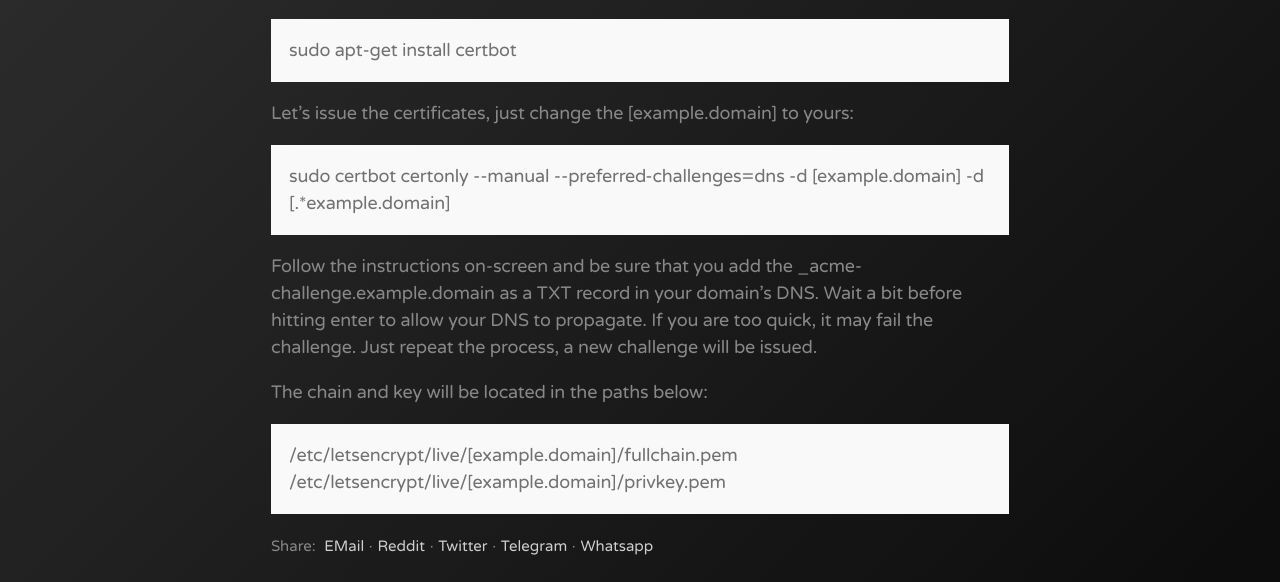
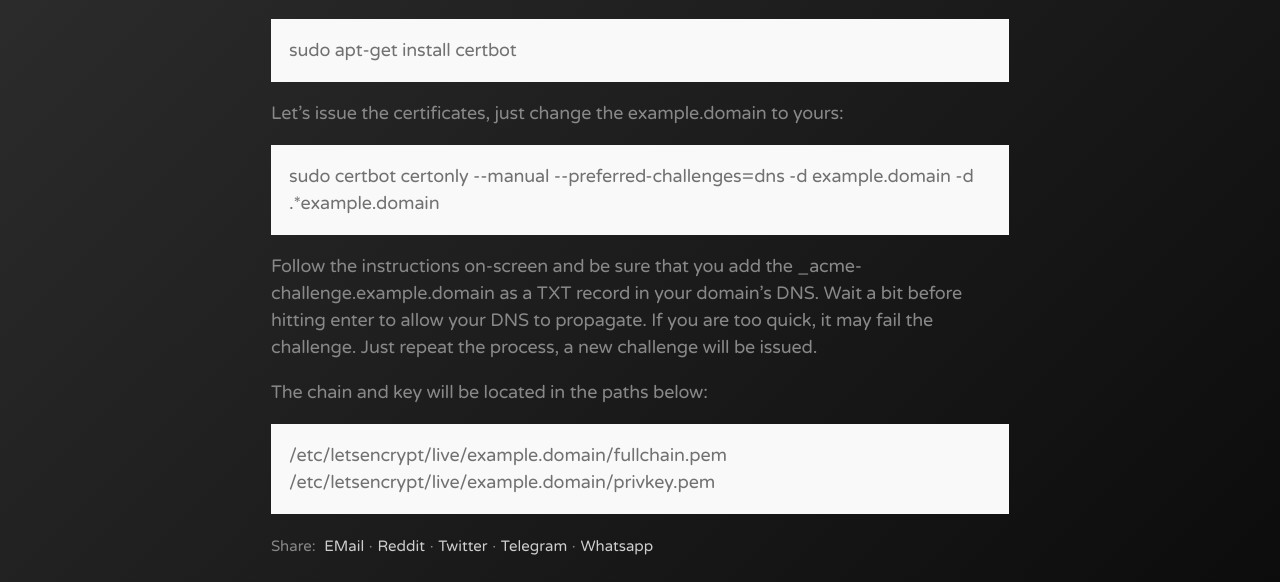
Before and after one commit to bonina/bonina.github.io, a Jekyll site: the page built from _posts/web/2021/2021-03-30-generate-wildcard-certificate-for-a-canonical-domain-and-subdomains.md, in a window 1280 px wide. Shown: the part 414-996 px from the top of the page. Built offline with Jekyll 4.4.1, drawn with Linux system fonts in a browser that asks for light colours.

Commit message:
Update 2021-03-30-generate-wildcard-certificate-for-a-canonical-domain-and-subdomains.md

```diff
--- a/_posts/web/2021/2021-03-30-generate-wildcard-certificate-for-a-canonical-domain-and-subdomains.md
+++ b/_posts/web/2021/2021-03-30-generate-wildcard-certificate-for-a-canonical-domain-and-subdomains.md
@@ -11,13 +11,13 @@ To install certbot, if you don't have it already:
 
 <p class="message">sudo apt-get install certbot</p>
 
-Let’s issue the certificates, just change the [example.domain] to yours:
+Let’s issue the certificates, just change the example.domain to yours:
 
-<p class="message">sudo certbot certonly --manual --preferred-challenges=dns -d [example.domain] -d [.*example.domain]</p>
+<p class="message">sudo certbot certonly --manual --preferred-challenges=dns -d example.domain -d .*example.domain</p>
 
 Follow the instructions on-screen and be sure that you add the \_acme-challenge.example.domain as a TXT record in your domain’s DNS. Wait a bit before hitting enter to allow your DNS to propagate. If you are too quick, it may fail the challenge. Just repeat the process, a new challenge will be issued.
 
 The chain and key will be located in the paths below:
 
-<p class="message">/etc/letsencrypt/live/[example.domain]/fullchain.pem<br>
-/etc/letsencrypt/live/[example.domain]/privkey.pem</p>
+<p class="message">/etc/letsencrypt/live/example.domain/fullchain.pem<br>
+/etc/letsencrypt/live/example.domain/privkey.pem</p>
```
